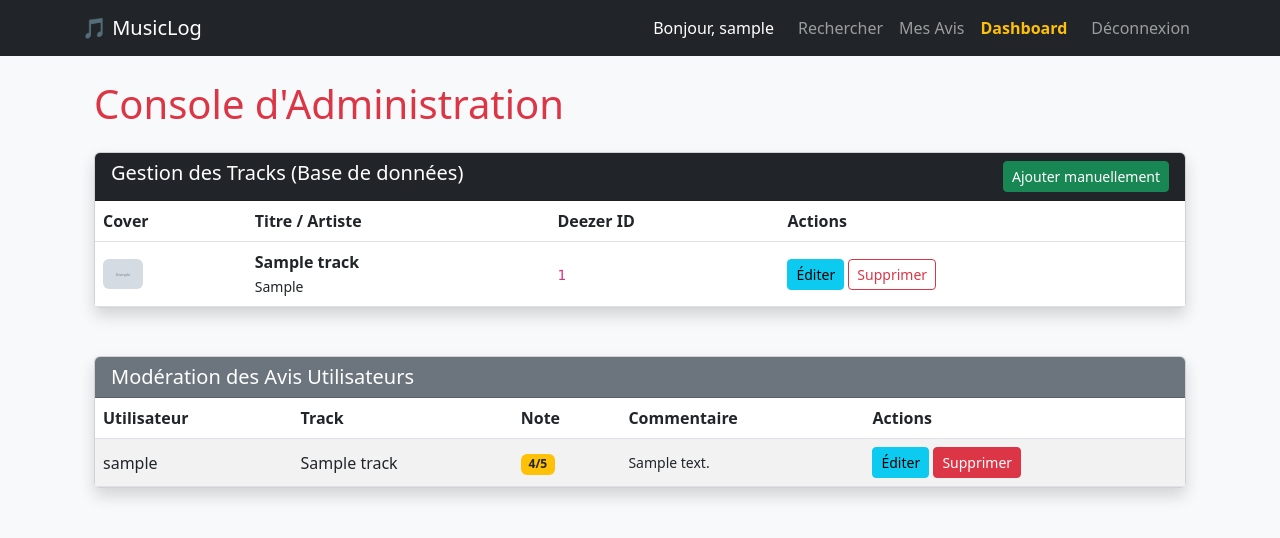
After one commit to KendyCode/rr_review_music, a Flask app: page /admin/dashboard in a window 1280 px wide. The commit adds this page. Shown: the top 538 px of the page. Run offline with Flask 3, Linux system fonts and the light colour scheme; a user stored in the database is signed in; tables that the repository leaves empty hold one stand-in row (values such as "Sample post"); grey boxes marked "Sample" are stand-in pictures.

Commit message:
admin stuff et dashboard

```diff
--- a/app/models.py
+++ b/app/models.py
@@ -32,7 +32,8 @@ class Track(db.Model):
     cover_medium = db.Column(db.String(300)) # URL de l'image de l'album
 
     # Relation : Un morceau peut avoir plusieurs avis
-    reviews = db.relationship('Review', backref='track', lazy=True)
+    # cascade="all, delete-orphan" pour supprimer les avis si la musique est supprimée
+    reviews = db.relationship('Review', backref='track', lazy=True, cascade="all, delete-orphan")
 
 class Review(db.Model):
     __tablename__ = 'reviews'
--- a/app/routes.py
+++ b/app/routes.py
@@ -6,6 +6,74 @@ from .forms import SearchForm, ReviewForm
 from flask_login import current_user, login_required, login_user, logout_user
 from flask import current_app as app
 from .forms import LoginForm, RegistrationForm # Assure-toi d'avoir créé ce formulaire dans forms.py
+from functools import wraps
+from flask import abort
+
+def admin_required(f):
+    @wraps(f)
+    def decorated_function(*args, **kwargs):
+        if not current_user.is_authenticated or not current_user.is_admin:
+            abort(403) # Accès interdit
+        return f(*args, **kwargs)
+    return decorated_function
+
+@app.route('/admin/dashboard')
+@login_required
+@admin_required
+def admin_dashboard():
+    all_reviews = Review.query.order_by(Review.date_posted.desc()).all()
+    all_tracks = Track.query.all()
+    return render_template('admin/dashboard.html', reviews=all_reviews, tracks=all_tracks)
+
+# --- CRUD TRACKS POUR ADMIN ---
+
+@app.route('/admin/track/add', methods=['GET', 'POST'])
+@login_required
+@admin_required
+def admin_add_track():
+    # Ici, tu peux créer un formulaire manuel ou réutiliser la logique Deezer
+    # Mais pour un admin, on peut vouloir ajouter un titre "Hors API"
+    if request.method == 'POST':
+        new_track = Track(
+            deezer_id=request.form.get('deezer_id'),
+            title=request.form.get('title'),
+            artist=request.form.get('artist'),
+            cover_medium=request.form.get('cover_url')
+        )
+        db.session.add(new_track)
+        db.session.commit()
+        flash("Track ajoutée manuellement !", "success")
+        return redirect(url_for('admin_dashboard'))
+    return render_template('admin/edit_track.html', track=None)
+
+@app.route('/admin/track/delete/<int:track_id>', methods=['POST'])
+@login_required
+@admin_required
+def admin_delete_track(track_id):
+    track = Track.query.get_or_404(track_id)
+    # Attention : Supprimer une track supprimera ses reviews en cascade (si configuré)
+    db.session.delete(track)
+    db.session.commit()
+    flash("Track et ses avis supprimés.", "warning")
+    return redirect(url_for('admin_dashboard'))
+
+@app.route('/admin/track/edit/<int:track_id>', methods=['GET', 'POST'])
+@login_required
+@admin_required
+def admin_edit_track(track_id):
+    track = Track.query.get_or_404(track_id)
+
+    if request.method == 'POST':
+        track.title = request.form.get('title')
+        track.artist = request.form.get('artist')
+        track.deezer_id = request.form.get('deezer_id')
+        track.cover_medium = request.form.get('cover_url')
+
+        db.session.commit()
+        flash(f"Le titre '{track.title}' a été mis à jour.", "success")
+        return redirect(url_for('admin_dashboard'))
+
+    return render_template('admin/edit_track.html', track=track)
 
 @app.route('/')
 def index():
@@ -124,7 +192,7 @@ def edit_review(review_id):
     review = Review.query.get_or_404(review_id)
 
     # SÉCURITÉ : Vérifier que l'auteur est bien l'utilisateur connecté
-    if review.author != current_user:
+    if review.author != current_user and not current_user.is_admin:
         flash("Vous n'avez pas l'autorisation de modifier cet avis.", "danger")
         return redirect(url_for('my_reviews'))
 
@@ -134,8 +202,8 @@ def edit_review(review_id):
         review.content = form.content.data
         review.rating = form.rating.data
         db.session.commit()
-        flash("Votre avis a été mis à jour !", "success")
-        return redirect(url_for('my_reviews'))
+        flash("L'avis a été mis à jour par l'administration." if current_user.is_admin else "L'avis a été avis a été mis à jour !", "success")
+        return redirect(request.referrer or url_for('index'))
 
     # Pré-remplir le formulaire avec les données actuelles
     elif request.method == 'GET':
@@ -150,19 +218,20 @@ def delete_review(review_id):
     review = Review.query.get_or_404(review_id)
 
     # SÉCURITÉ : Vérifier que l'auteur est bien l'utilisateur connecté
-    if review.author != current_user:
+    if review.author != current_user and not current_user.is_admin:
         flash("Action non autorisée.", "danger")
         return redirect(url_for('my_reviews'))
 
     db.session.delete(review)
     db.session.commit()
-    flash("L'avis a été supprimé.", "info")
-    return redirect(url_for('my_reviews'))
+    flash("L'avis a été supprimé par l'administration." if current_user.is_admin else "L'avis a été supprimé.", "info")
+    return redirect(request.referrer or url_for('index'))
 
 @app.route('/track/<int:deezer_id>')
 def track_details(deezer_id):
     # 1. Récupérer les infos fraîches de Deezer (pour l'extrait audio)
     response = requests.get(f"https://api.deezer.com/track/{deezer_id}")
+    print(response.json())
     track_data = response.json() if response.status_code == 200 else None
 
     if not track_data:
--- /dev/null
+++ b/app/templates/admin/dashboard.html
@@ -0,0 +1,87 @@
+{% extends "layout.html" %}
+{% block content %}
+<div class="container mt-4">
+    <h1 class="mb-4 text-danger">Console d'Administration</h1>
+
+    <div class="row">
+        <div class="col-md-12 mb-5">
+            <div class="card shadow">
+                <div class="card-header bg-dark text-white d-flex justify-content-between">
+                    <h5 class="mb-0">Gestion des Tracks (Base de données)</h5>
+                    <a href="{{ url_for('admin_add_track') }}" class="btn btn-sm btn-success">Ajouter manuellement</a>
+                </div>
+                <div class="table-responsive">
+                    <table class="table table-hover align-middle mb-0">
+                        <thead>
+                        <tr>
+                            <th>Cover</th>
+                            <th>Titre / Artiste</th>
+                            <th>Deezer ID</th>
+                            <th>Actions</th>
+                        </tr>
+                        </thead>
+                        <tbody>
+                        {% for track in tracks %}
+                        <tr>
+                            <td><img src="{{ track.cover_medium }}" width="40" class="rounded"></td>
+                            <td><strong>{{ track.title }}</strong><br><small>{{ track.artist }}</small></td>
+                            <td><code>{{ track.deezer_id }}</code></td>
+                            <td>
+                                <a href="{{ url_for('admin_edit_track', track_id=track.id) }}" class="btn btn-sm btn-info">Éditer</a>
+
+                                <form action="{{ url_for('admin_delete_track', track_id=track.id) }}" method="POST" style="display:inline;">
+                                    <input type="hidden" name="csrf_token" value="{{ csrf_token() }}">
+                                    <button type="submit" class="btn btn-sm btn-outline-danger" onclick="return confirm('Supprimer ce titre et TOUS ses avis ?')">Supprimer</button>
+
+                                </form>
+
+
+                            </td>
+                        </tr>
+                        {% endfor %}
+                        </tbody>
+                    </table>
+                </div>
+            </div>
+        </div>
+
+        <div class="col-md-12">
+            <div class="card shadow">
+                <div class="card-header bg-secondary text-white">
+                    <h5 class="mb-0">Modération des Avis Utilisateurs</h5>
+                </div>
+                <div class="table-responsive">
+                    <table class="table table-striped align-middle mb-0">
+                        <thead>
+                        <tr>
+                            <th>Utilisateur</th>
+                            <th>Track</th>
+                            <th>Note</th>
+                            <th>Commentaire</th>
+                            <th>Actions</th>
+                        </tr>
+                        </thead>
+                        <tbody>
+                        {% for review in reviews %}
+                        <tr>
+                            <td>{{ review.author.username }}</td>
+                            <td>{{ review.track.title }}</td>
+                            <td><span class="badge bg-warning text-dark">{{ review.rating }}/5</span></td>
+                            <td class="small">{{ review.content|truncate(50) }}</td>
+                            <td>
+                                <a href="{{ url_for('edit_review', review_id=review.id) }}" class="btn btn-sm btn-info">Éditer</a>
+                                <form action="{{ url_for('delete_review', review_id=review.id) }}" method="POST" style="display:inline;">
+                                    <input type="hidden" name="csrf_token" value="{{ csrf_token() }}">
+                                    <button class="btn btn-sm btn-danger">Supprimer</button>
+                                </form>
+                            </td>
+                        </tr>
+                        {% endfor %}
+                        </tbody>
+                    </table>
+                </div>
+            </div>
+        </div>
+    </div>
+</div>
+{% endblock %}
--- a/app/templates/layout.html
+++ b/app/templates/layout.html
@@ -14,6 +14,13 @@
             <span class="navbar-text me-3 text-white">Bonjour, {{ current_user.username }}</span>
             <a class="nav-link" href="{{ url_for('search') }}">Rechercher</a>
             <a class="nav-link" href="{{ url_for('my_reviews') }}">Mes Avis</a>
+
+            {% if current_user.is_admin %}
+            <a class="nav-link text-warning fw-bold" href="{{ url_for('admin_dashboard') }}">
+                <i class="bi bi-shield-lock"></i> Dashboard
+            </a>
+            {% endif %}
+
             <a class="nav-link btn btn-outline-danger btn-sm ms-2" href="{{ url_for('logout') }}">Déconnexion</a>
             {% else %}
             <a class="nav-link" href="{{ url_for('login') }}">Connexion</a>
```
Also changed, not shown: app/templates/admin/edit_track.html (added, +49 -0 lines).
